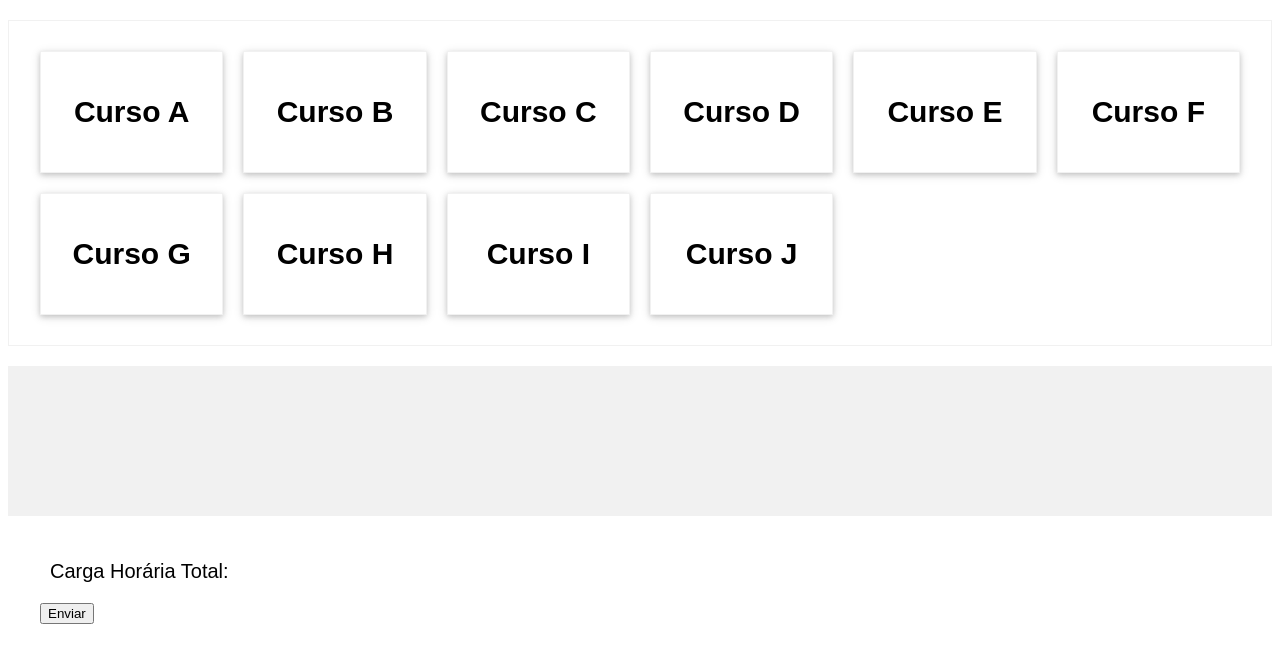
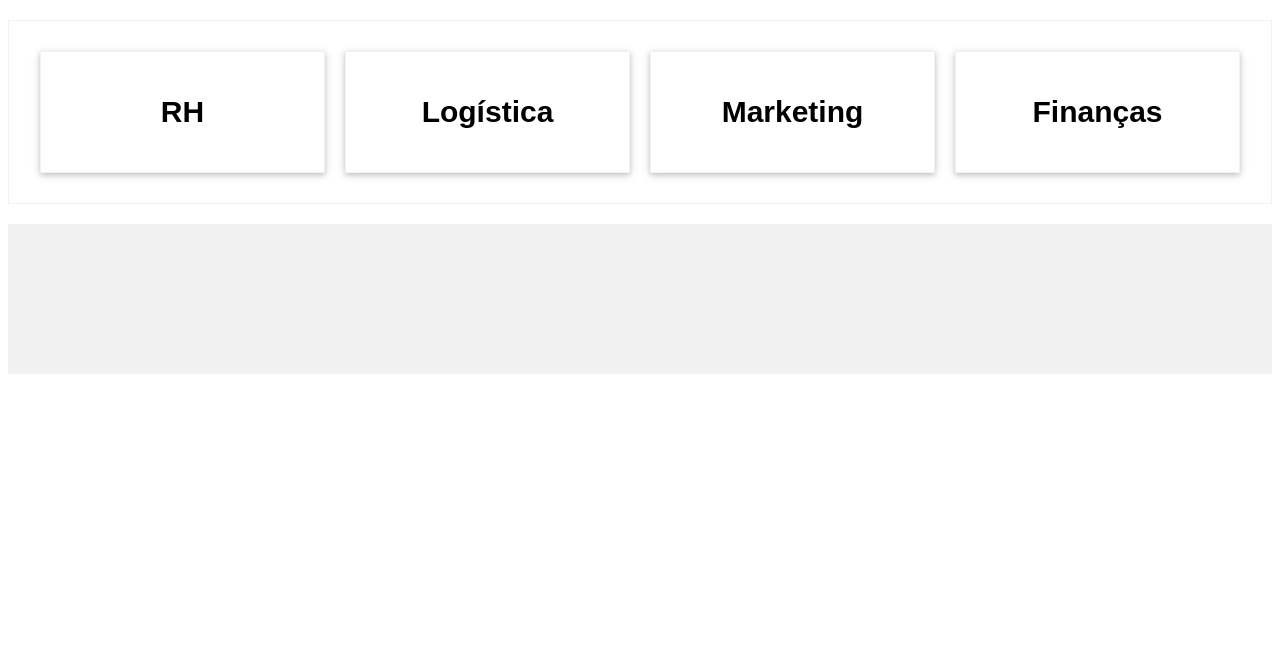
Before and after one commit to Lucasktrindade/dragndroppos, a plain HTML site: page index.html in a window 1280 px wide. Drawn offline with Linux system fonts and the light colour scheme.

Commit message:
Refatorando código e melhorando algumas partes

```diff
--- a/index.html
+++ b/index.html
@@ -9,59 +9,28 @@
     <link rel="stylesheet" href="css/estrutura.css">
     <link rel="stylesheet" href="css/estilo.css">
   </head>
-  <body>
+  <body onload="main()">
     <section class="draggable">
-      <div class="container ">
+      <div class="container">
         <div class="row">
-          <div class="column col-2 col-m-3">
+          <div class="column col-3 col-m-3">
             <div class="drag sombra-1 t-centro" data-id="1">
-              <h2>Curso A</h4>
+              <h2>RH</h4>
             </div>
           </div>
-          <div class="column col-2 col-m-3">
+          <div class="column col-3 col-m-3">
             <div class="drag sombra-1 t-centro" data-id="2">
-              <h2>Curso B</h4>
+              <h2>Logística</h4>
             </div>
           </div>
-          <div class="column col-2 col-m-3">
+          <div class="column col-3 col-m-3">
             <div class="drag sombra-1 t-centro" data-id="3">
-              <h2>Curso C</h4>
+              <h2>Marketing</h4>
             </div>
           </div>
-          <div class="column col-2 col-m-3">
+          <div class="column col-3 col-m-3">
             <div class="drag sombra-1 t-centro" data-id="4">
-              <h2>Curso D</h4>
-            </div>
-          </div>
-          <div class="column col-2 col-m-3">
-            <div class="drag sombra-1 t-centro" data-id="5">
-              <h2>Curso E</h4>
-            </div>
-          </div>
-          <div class="column col-2 col-m-3">
-            <div class="drag sombra-1 t-centro" data-id="6">
-              <h2>Curso F</h4>
-            </div>
-          </div>
-          <div class="clearfix"></div>
-          <div class="column col-2 col-m-3">
-            <div class="drag sombra-1 t-centro" data-id="7">
-              <h2>Curso G</h4>
-            </div>
-          </div>
-          <div class="column col-2 col-m-3">
-            <div class="drag sombra-1 t-centro" data-id="8">
-              <h2>Curso H</h4>
-            </div>
-          </div>
-          <div class="column col-2 col-m-3" >
-            <div class="drag sombra-1 t-centro" data-id="9">
-              <h2>Curso I</h4>
-            </div>
-          </div>
-          <div class="column col-2 col-m-3">
-            <div class="drag sombra-1 t-centro" data-id="10">
-              <h2>Curso J</h4>
+              <h2>Finanças</h4>
             </div>
           </div>
         </div>
@@ -83,8 +52,6 @@
             <ul class="courses">
 
             </ul>
-            <p>Carga Horária Total: <span class="result"></span></p>
-            <button type="button" name="button" class="send">Enviar</button>
           </div>
         </div>
       </div>
--- a/js/script.js
+++ b/js/script.js
@@ -1,26 +1,16 @@
-$(document).ready(function(){
+
+var main = (function init(){
   $( ".drag" ).draggable();
   $( ".droppable" ).droppable({
       accept: ".drag",
       drop: function( event, ui ) {
-        addNumber(ui.draggable);
+        addNumber( ui.draggable.data('id') );
+        return onCreate();
       },
       out: function ( event,ui ){
-        removeNumber(ui.draggable);
+        removeNumber( ui.draggable, ui.draggable.data('id') );
+        onDelete();
       }
-    });
-  $('.send').on('click', function(){
-    var objsCreated = cart();
-    var workload = cargaHoraria(objsCreated);
-    var li = $('<li>');
-    console.log(objsCreated);
-    $('.obj').remove();
-    for (var i = 0; i < objsCreated.length; i++) {
-      $('.courses').append($("<li class='obj'>").text(objsCreated[i].nome+'('+objsCreated[i].cargaHoraria+')'));
-    }
-    $('.result').html(workload);
-
-  });
   });
 
   var numberId = [];
@@ -40,7 +30,7 @@ var elements = [
           "cargaHoraria":180,
           "disciplinas":[
             {
-            "nome":"Disciplinas A"
+              "nome":"RH"
             }
           ],
           "id":1
@@ -50,7 +40,7 @@ var elements = [
           "cargaHoraria":180,
           "disciplinas":[
             {
-            "nome":"Disciplinas B"
+              "nome":"Logística"
             }
           ],
           "id":2
@@ -60,13 +50,13 @@ var elements = [
           "cargaHoraria":180,
           "disciplinas":[
             {
-            "nome":"Disciplinas C"
+              "nome":"Marketing"
             }
           ],
           "id":3
        },
        {
-        "nome":"Curso D",
+          "nome":"Finanças",
           "cargaHoraria":180,
           "disciplinas":[
             {
@@ -75,107 +65,44 @@ var elements = [
           ],
           "id":4
        },
-     {
-        "nome":"Curso E",
-        "cargaHoraria":180,
-        "disciplinas":[
-          {
-            "nome":"Disciplinas E"
-          }
-        ],
-        "id":5
-     },
-     {
-        "nome":"Curso F",
-        "cargaHoraria":180,
-        "disciplinas":[
-          {
-            "nome":"Disciplinas F"
-          }
-        ],
-        "id":6
-     },
-     {
-        "nome":"Curso G",
-        "cargaHoraria":180,
-        "disciplinas":[
-          {
-            "nome":"Disciplinas G"
-          }
-        ],
-        "id":7
-     },
-     {
-        "nome":"Curso H",
-        "cargaHoraria":180,
-        "disciplinas":[
-          {
-            "nome":"Disciplinas H"
-          }
-        ],
-        "id":8
-     },
-     {
-        "nome":"Curso I",
-        "cargaHoraria":180,
-        "disciplinas":[
-          {
-            "nome":"Disciplinas I"
-          }
-        ],
-        "id":9
-     },
-     {
-        "nome":"Curso J",
-        "cargaHoraria":180,
-        "disciplinas":[
-          {
-            "nome":"Disciplinas J"
-          }
-        ],
-        "id":10
-     },
   ];
 
-var drops = function count(){
+  var dropped = function count(){
     return $('.draggable .dropped').length;
   }
 
-var addNumber = function dropCount(element){
-  var number = element.data('id');
-  if(drops() >= 4){
-    element.draggable( "option", "revert", true );
-    return drops()
+  var cart = function finish(){
+    return elements.filter(o => numberId.indexOf(o.id) >= 0);
+  }
+  var addNumber = function dropCount(number){
+    if(dropped() > 4){
+      return false;
     }else{
-    if(numberId.indexOf(number) == -1){
       numberId.push(number);
-    }
-    element.addClass('dropped');
-    return drops()
+      return true
     }
   };
 
-var removeNumber = function dropCount(element){
-    element.removeClass('dropped');
-    var index = numberId.indexOf(element.data('id'));
-    for(var i = numberId.length - 1; i >= 0; i--) {
-        if(numberId[i] === element.data('id')) {
-           numberId.splice(i, 1);
+  var added = function alterElement(element,bool){
+      if(bool){
+        element.addClass('.dropped');
+        return true;
+      }else{
+        element.draggable('option','revert',true);
+        return false;
       }
   }
-    return drops();
+
+  var removeNumber = function dropCount(element,number){
+      element.removeClass('dropped');
+      return true;
   };
 
-var cart = function finish(){
-  return elements.filter(o => numberId.indexOf(o.id) >= 0)
-}
+  var onCreate = function update(){
+    return cart();
+  };
 
-var cargaHoraria = function result(courses){
-  if(courses.length >=2 ){
-    courses.push(tcc);
-    var workload = (courses.length*180)+90;
-  }else{
-    var workload = courses.length*180;
-  }
-  return workload;
+  var onDelete = function update(){
+    return cart();
   };
+});
```
Lines whose indentation alone changed are shown as unchanged.
